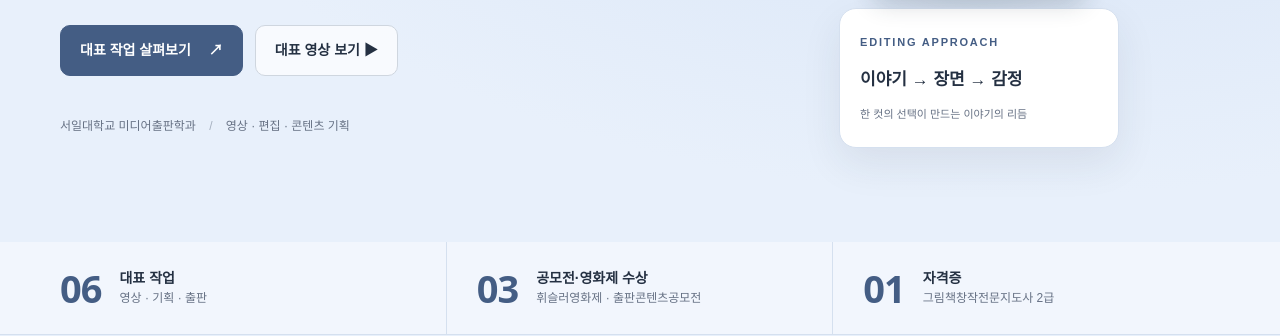
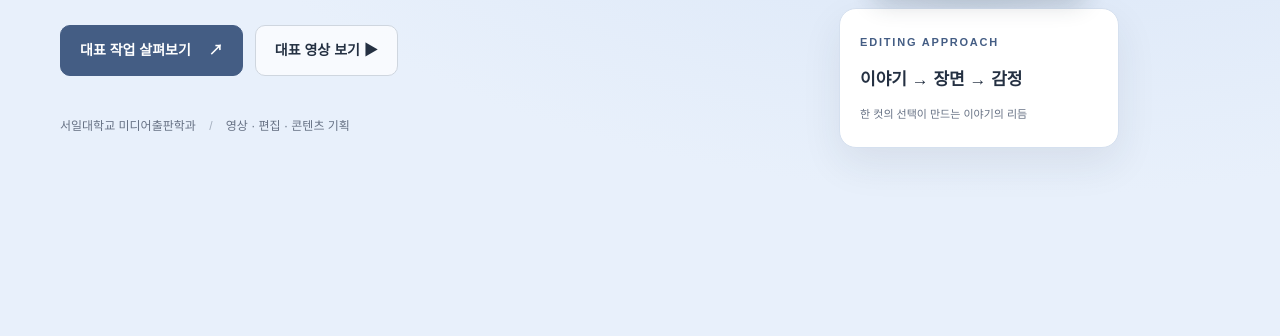
Before and after one commit to Steven111387/portfolio, a plain HTML site: page index.html in a window 1280 px wide. Shown: the part 477-813 px from the top of the page. Drawn offline with Linux system fonts and the light colour scheme.

Commit message:
Remove numeric stats bar

```diff
--- a/index.html
+++ b/index.html
@@ -2,7 +2,6 @@
 <html lang="ko"><head><meta charset="UTF-8"><meta name="viewport" content="width=device-width,initial-scale=1"><meta name="description" content="김성수의 영상 편집 포트폴리오. 단편 영상부터 출판·미디어 콘텐츠까지, 서사와 편집으로 감정을 전합니다."><title>김성수 | 영상 편집 포트폴리오</title><link rel="stylesheet" href="style.css?v=19"><script defer src="script.js?v=11"></script><link rel="stylesheet" href="effects.css?v=1"><script defer src="effects.js?v=3"></script></head>
 <body><a class="skip" href="#main">본문 바로가기</a><header><div class="wrap nav"><a class="brand" href="#"><b>KS</b><span>김성수<small>FILM & VIDEO EDITING</small></span></a><button id="menu" aria-label="메뉴 열기" aria-expanded="false">☰</button><nav id="nav"><a href="#about">소개</a><a href="#education">학력·수상</a><a href="#projects">작업</a><a href="#process">편집 과정</a><a href="#skills">활용 도구</a><a href="#contact">연락</a></nav></div></header>
 <main id="main"><section class="hero"><div class="wrap hero-grid"><div><p class="pill"><i></i> Storytelling · Video Editing</p><h1>장면의 흐름을 잇고,<br><em>이야기의 감정을 전합니다.</em></h1><p class="intro">안녕하세요. 몰입감 있는 편집과 탄탄한 서사로 이야기를 완성하는 영상 편집자 <strong>김성수</strong>입니다.</p><div class="actions"><a class="button" href="#projects">대표 작업 살펴보기 <span>↗</span></a><a class="button light" href="#projects" data-reel>대표 영상 보기 ▶</a></div><p class="meta">서일대학교 미디어출판학과 <span>/</span> 영상 · 편집 · 콘텐츠 기획</p></div><div class="hero-visual"><div class="arch"><img src="assets/portrait-profile-round.jpg" alt="김성수 포트폴리오 프로필 사진"></div><span class="visual-label">KIM SUNG SOO / VIDEO EDITOR</span><div class="floating"><small>EDITING APPROACH</small><strong>이야기 → 장면 → 감정</strong><p>한 컷의 선택이 만드는 이야기의 리듬</p></div><span class="frame-number">FILM & VIDEO EDITING</span></div></div></section>
-<div class="stats"><div class="wrap stats-grid"><div><strong>06</strong><span><b>대표 작업</b>영상 · 기획 · 출판</span></div><div><strong>03</strong><span><b>공모전·영화제 수상</b>휘슬러영화제 · 출판콘텐츠공모전</span></div><div><strong>01</strong><span><b>자격증</b>그림책창작전문지도사 2급</span></div></div></div>
 <section id="about"><div class="wrap about-grid"><div><p class="eyebrow">01 / ABOUT ME</p><h2>컷과 컷 사이에서,<br>이야기의 의미를 찾습니다.</h2></div><div><p>편집은 장면을 연결하고, 그 안의 감정을 관객에게 전하는 일이라고 생각합니다.</p><p>단편 영상과 공모전, 출판·미디어 기획 작업을 통해 이야기를 시각적으로 표현하는 방법을 탐색하고 있습니다. 장면의 흐름과 감정의 호흡을 살려, 끝까지 몰입할 수 있는 영상을 만들고자 합니다.</p><div class="tags"><span>영상 편집</span><span>서사 구성</span><span>콘텐츠 기획</span><span>미디어·출판</span></div></div></div></section>
 <section id="highlights" class="white"><div class="wrap"><p class="eyebrow">SELECTED HIGHLIGHTS</p><div class="section-head"><h2>핵심 성과 한눈에 보기</h2><p>작업을 통해 얻은 결과와 성과를 먼저 확인할 수 있도록 정리했습니다.</p></div><div class="highlights"><a class="highlight" href="#award-whistler"><small>01 / FILM <span>↗</span></small><h3>휘슬러영화제<br>작품 수상</h3><p>제4회 휘슬러영화제에서 〈어제의 나에게〉로 수상</p><em>수상 내역 보기 →</em></a><a class="highlight" href="#work-10"><small>02 / PUBLISHING <span>↗</span></small><h3>출판콘텐츠공모전<br>잡지 단체 최우수상</h3><p>잡지 부문 단체 최우수상과 장려상 수상</p><em>관련 작업 보기 →</em></a><a class="highlight" href="#cert-picturebook"><small>03 / STORYTELLING <span>↗</span></small><h3>그림책창작<br>전문지도사 2급</h3><p>스토리텔링과 시각화를 잇는 그림책 제작 역량</p><em>관련 작업 보기 →</em></a></div></div></section>
 <section id="education"><div class="wrap"><p class="eyebrow">02 / EDUCATION & ACHIEVEMENTS</p><div class="section-head"><h2>학력 및 자격증</h2><p>학력과 수상, 자격 취득 내역을 연도순으로 정리했습니다.</p></div><ol class="history-list"><li class="history-year"><h3>2024</h3><div class="history-events"><article><span class="history-tag">학력</span><h4>서일대학교 진학</h4></article></div></li><li class="history-year"><h3>2026</h3><div class="history-events"><article id="award-whistler"><span class="history-tag">수상</span><h4>제4회 휘슬러영화제 작품 수상</h4><p>〈어제의 나에게〉</p></article><article><span class="history-tag">수상</span><h4>출판콘텐츠공모전 잡지 장려상</h4></article><article id="cert-picturebook"><span class="history-tag">자격증</span><h4>그림책창작전문지도사 2급 취득</h4></article><article><span class="history-tag">수상</span><h4>출판콘텐츠공모전 잡지 단체 최우수상</h4></article></div></li><li class="history-year"><h3>2027</h3><div class="history-events"><article><span class="history-tag">학력 · 예정</span><h4>서일대학교 졸업 예정</h4></article></div></li></ol></div></section>
```
